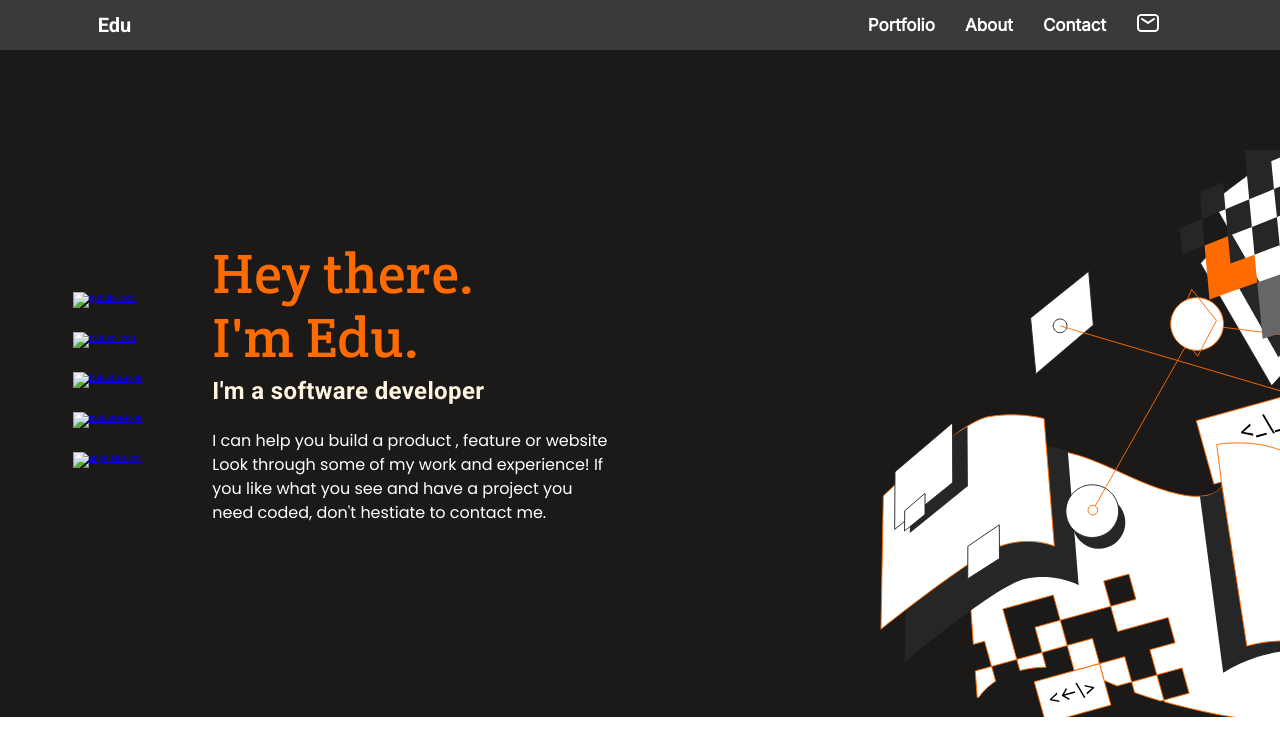
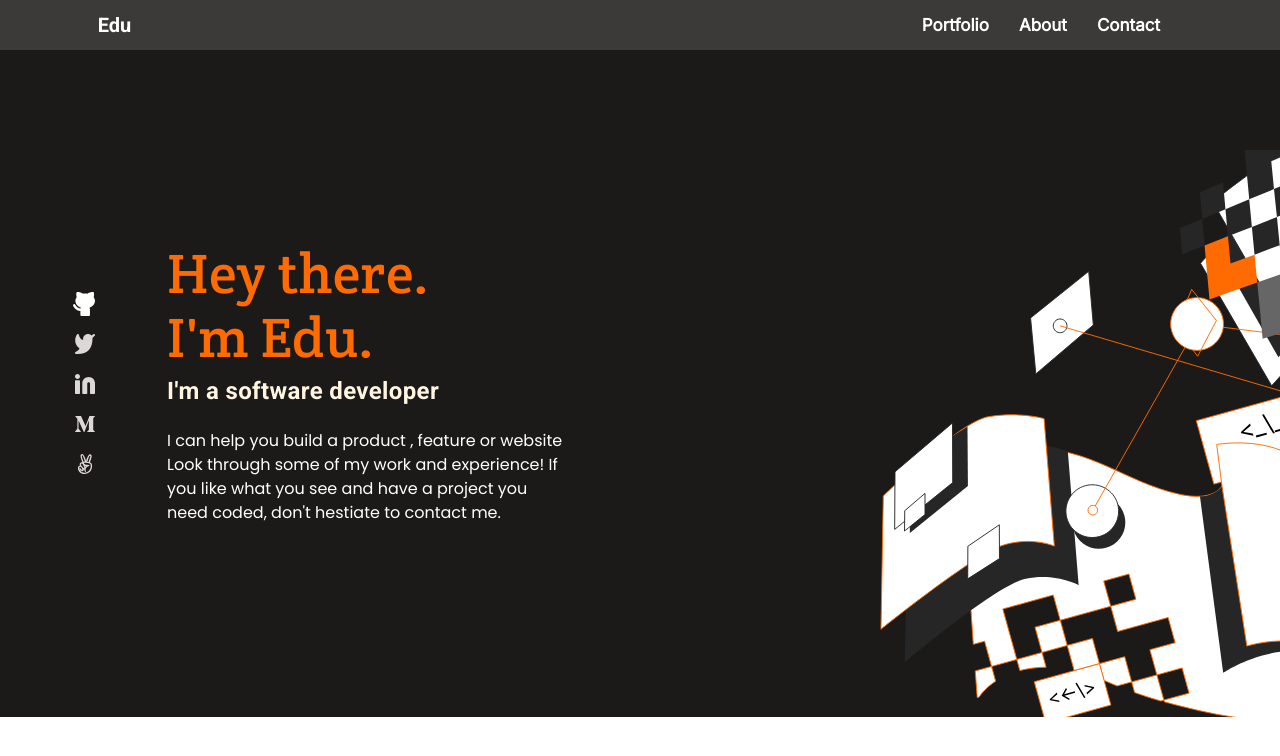
Before and after one commit to Xecyc/My-Portfolio-Project, a website: page index.html in a window 1280 px wide. Drawn offline with Linux system fonts and the light colour scheme.

Commit message:
remove unused html tags

```diff
--- a/index.html
+++ b/index.html
@@ -25,10 +25,6 @@
         <li class="nav-item">
           <a class="nav-link" href="#contact">Contact</a>
         </li>
-        <li class="hide nav-item">
-          <a class="nav-link" href="#">
-            <img class="mail-icon" src="./img/icon-mail.svg" alt="mail-icon"></a>
-          </li>
       </ul>
       <div class="ham-icon close-icon">
         <span class="bar"></span>
@@ -46,11 +42,11 @@
       </div>
       <div class="social-media">
         <ul>
-          <li><a tabindex="0" class="icon-box" href="https://github.com/Xecyc"><img class="media-img" src="./img/social media icons/Icon -GitHub.svg" alt="github-icon" ></a></li>
-          <li><a tabindex="0" class="icon-box" href="https://twitter.com/jesm0r"><img class="media-img" src="./img/social media icons/Icon - Twitter.svg" alt="twitter-icon" ></a></li>
-          <li><a tabindex="0" class="icon-box" href="https://www.linkedin.com/in/jes%C3%BAs-moreno-b4276a178/"><img class="media-img" src="./img/social media icons/Icon - Linkedinlinkedin.svg" alt="linkedin-icon" ></a></li>
-          <li><a tabindex="0"class="icon-box" href="https://medium.com/"><img class="media-img" src="./img/social media icons/Icon - Medium.svg" alt="medium-icon" ></a></li>
-          <li><a tabindex="0" class="icon-box" href="https://angel.co/"><img class="media-img" src="./img/social media icons/Icon - Angelist.svg" alt="angelist-icon" ></a></li>
+          <li><a tabindex="0" class="icon-box" href="https://github.com/Xecyc"><img class="media-img" src="./img/socials/github.svg" alt="github-icon" ></a></li>
+          <li><a tabindex="0" class="icon-box" href="https://twitter.com/jesm0r"><img class="media-img" src="./img/socials/twitter.svg" alt="twitter-icon" ></a></li>
+          <li><a tabindex="0" class="icon-box" href="https://www.linkedin.com/in/jes%C3%BAs-moreno-b4276a178/"><img class="media-img" src="./img/socials/linkedin.svg" alt="linkedin-icon" ></a></li>
+          <li><a tabindex="0" class="icon-box" href="https://medium.com/"><img class="media-img" src="./img/socials/medium.svg" alt="medium-icon" ></a></li>
+          <li><a tabindex="0" class="icon-box" href="https://angel.co/"><img class="media-img" src="./img/socials/angelist.svg" alt="angelist-icon"></a></li>
         </ul>
       </div>
     </section>
```
